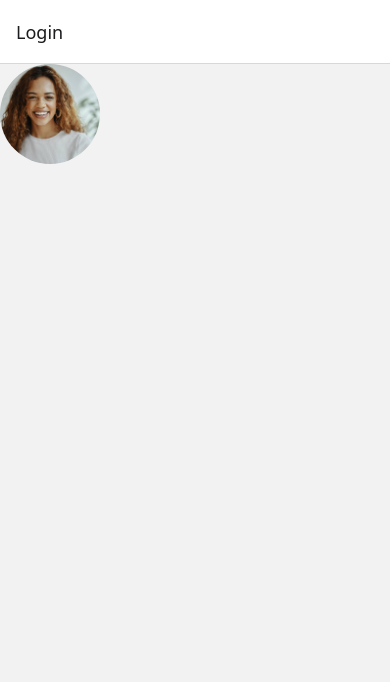
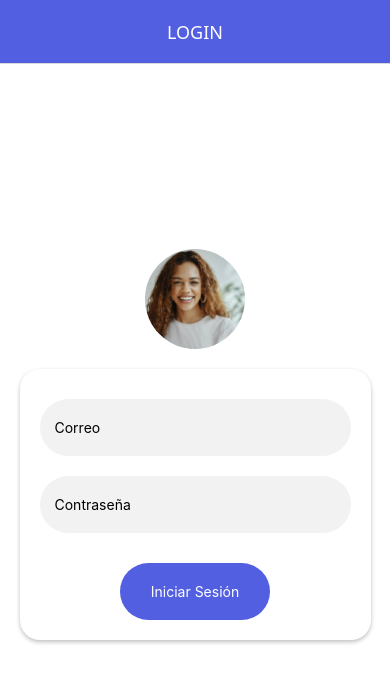
Before and after one commit to ChrisReyes36/app-dps-eventos, a React Native app: screen /Login in a window 390 px wide. Shown: the top 682 px of the page. Built offline with nearby package versions, Linux system fonts and the light colour scheme.

Commit message:
feature(auth): autenticación implementada  On branch dev_chris  Changes to be committed: 	modified:   App.js 	new file:   credenciales.js 	modified:   package-lock.json 	modified:   package.json 	modified:   screens/LoginScreen.js

```diff
--- a/App.js
+++ b/App.js
@@ -12,8 +12,26 @@ export default function App() {
   function MyStack() {
     return (
       <Stack.Navigator>
-        <Stack.Screen name="Login" component={LoginScreen} />
-        <Stack.Screen name="Home" component={HomeScreen} />
+        <Stack.Screen
+          name="Login"
+          component={LoginScreen}
+          options={{
+            title: "LOGIN",
+            headerTintColor: "white",
+            headerTitleAlign: "center",
+            headerStyle: { backgroundColor: "#525fe1" },
+          }}
+        />
+        <Stack.Screen
+          name="Home"
+          component={HomeScreen}
+          options={{
+            title: "HOME",
+            headerTintColor: "white",
+            headerTitleAlign: "center",
+            headerStyle: { backgroundColor: "#525fe1" },
+          }}
+        />
       </Stack.Navigator>
     );
   }
--- /dev/null
+++ b/credenciales.js
@@ -0,0 +1,14 @@
+import { initializeApp } from "firebase/app";
+
+const firebaseConfig = {
+  apiKey: "AIzaSyDVLcf7a6p9MrIpG08mvLUktVQ9BU9ZEB0",
+  authDomain: "app-dps-27c35.firebaseapp.com",
+  projectId: "app-dps-27c35",
+  storageBucket: "app-dps-27c35.firebasestorage.app",
+  messagingSenderId: "734968235611",
+  appId: "1:734968235611:web:d509f9495383d36dcb217e",
+};
+
+const appFirebase = initializeApp(firebaseConfig);
+
+export default appFirebase;
--- a/package.json
+++ b/package.json
@@ -13,6 +13,7 @@
     "@react-navigation/stack": "^7.0.14",
     "expo": "~52.0.11",
     "expo-status-bar": "~2.0.0",
+    "firebase": "^11.0.2",
     "react": "18.3.1",
     "react-native": "0.76.3",
     "react-native-gesture-handler": "~2.20.2"
--- a/screens/LoginScreen.js
+++ b/screens/LoginScreen.js
@@ -1,24 +1,117 @@
-import { StyleSheet, Text, View, Image } from "react-native";
-import React from "react";
+import { useState } from "react";
+import {
+  Alert,
+  Image,
+  StyleSheet,
+  Text,
+  TextInput,
+  TouchableOpacity,
+  View,
+} from "react-native";
 
-export default function LoginScreen() {
+import appFirebase from "../credenciales";
+import { getAuth, signInWithEmailAndPassword } from "firebase/auth";
+
+const auth = getAuth(appFirebase);
+
+export default function LoginScreen(props) {
+  const [email, setEmail] = useState("");
+  const [password, setPassword] = useState("");
+
+  const iniciarSesion = async () => {
+    try {
+      await signInWithEmailAndPassword(auth, email, password);
+      Alert.alert("Iniciando sesión", "Accediendo...");
+      props.navigation.navigate("Home");
+    } catch (error) {
+      console.error(error);
+      Alert.alert("Error", "Correo o contraseña incorrectos");
+    }
+  };
+
   return (
-    <View>
+    <View style={styles.padre}>
       <View>
         <Image
           source={require("../assets/profile.jpg")}
           style={styles.profile}
         />
       </View>
+
+      <View style={styles.tarjeta}>
+        <View style={styles.cajaTexto}>
+          <TextInput
+            placeholder="Correo"
+            style={{ paddingHorizontal: 15 }}
+            onChangeText={(text) => setEmail(text)}
+          />
+        </View>
+
+        <View style={styles.cajaTexto}>
+          <TextInput
+            placeholder="Contraseña"
+            style={{ paddingHorizontal: 15 }}
+            secureTextEntry={true}
+            onChangeText={(text) => setPassword(text)}
+          />
+        </View>
+
+        <View style={styles.padreBoton}>
+          <TouchableOpacity style={styles.cajaBoton} onPress={iniciarSesion}>
+            <Text style={styles.textoBoton}>Iniciar Sesión</Text>
+          </TouchableOpacity>
+        </View>
+      </View>
     </View>
   );
 }
 
 const styles = StyleSheet.create({
+  padre: {
+    flex: 1,
+    justifyContent: "center",
+    alignItems: "center",
+    backgroundColor: "white",
+  },
   profile: {
     width: 100,
     height: 100,
     borderRadius: 50,
     borderColor: "white",
   },
+  tarjeta: {
+    margin: 20,
+    backgroundColor: "white",
+    borderRadius: 20,
+    width: "90%",
+    padding: 20,
+    shadowColor: "#000",
+    shadowOffset: {
+      width: 0,
+      height: 2,
+    },
+    shadowOpacity: 0.25,
+    shadowRadius: 4,
+    elevation: 5,
+  },
+  cajaTexto: {
+    paddingVertical: 20,
+    backgroundColor: "#cccccc40",
+    borderRadius: 30,
+    marginVertical: 10,
+  },
+  padreBoton: {
+    alignItems: "center",
+  },
+  cajaBoton: {
+    backgroundColor: "#525fe1",
+    borderRadius: 30,
+    paddingVertical: 20,
+    width: 150,
+    marginTop: 20,
+  },
+  textoBoton: {
+    textAlign: "center",
+    color: "white",
+  },
 });
```
Also changed, not shown: 1 other file (tests, documents, lock files or other folders).
